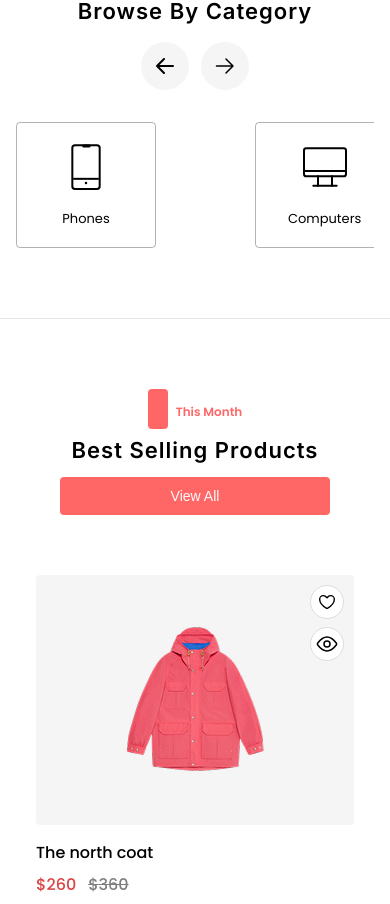
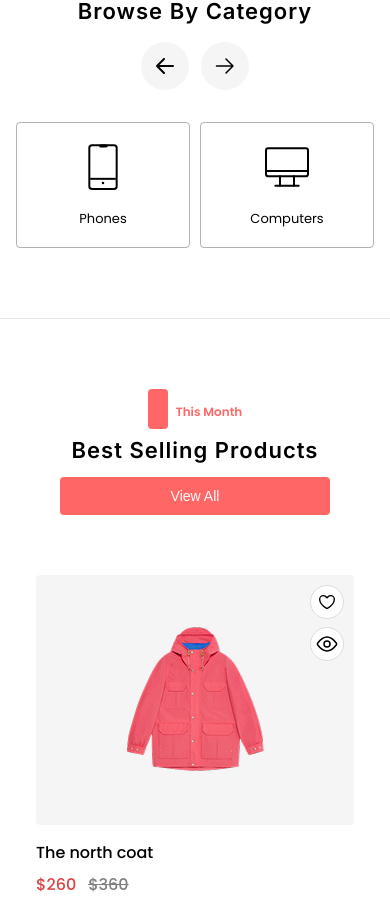
Before and after one commit to alihassamdev/react-assesment-taskifyapp, a React (Vite) app: page / in a window 390 px wide. Shown: the part 1738-2642 px from the top of the page. Built offline with nearby package versions, Linux system fonts and the light colour scheme.

Commit message:
Resolve the Catgeory Slider responsive for mobile screen

```diff
--- a/src/components/Client/CategorySection/CategorySection.css
+++ b/src/components/Client/CategorySection/CategorySection.css
@@ -132,9 +132,13 @@
     gap: 16px;
   }
 
+  .category-slider-wrapper {
+    gap: 20px;
+  }
+
   .category-item {
     width: 100%;
-    max-width: 140px;
+    max-width: 100%;
     height: auto;
     padding: 16px;
   }
--- a/src/components/Client/CategorySection/CategorySection.jsx
+++ b/src/components/Client/CategorySection/CategorySection.jsx
@@ -197,24 +197,29 @@ const CategorySection = () => {
                         swiper.params.navigation.nextEl = nextRef.current;
                     }}
                     breakpoints={{
-                        1200: {
-                            slidesPerView: 6,
+                        0: {
+                            slidesPerView: 2,
+                            spaceBetween: 10,
+                        },
+                        576: {
+                            slidesPerView: 3,
+                            spaceBetween: 16,
+                        },
+                        768: {
+                            slidesPerView: 3,
                             spaceBetween: 20,
                         },
                         991: {
                             slidesPerView: 4,
+                            spaceBetween: 20,
                         },
-                        768: {
-                            slidesPerView: 3,
-                        },
-                        576: {
-                            slidesPerView: 2,
-                            spaceBetween: 0,
-                        },
-                        0: {
-                            slidesPerView: 1.5,
+                        1200: {
+                            slidesPerView: 6,
+                            spaceBetween: 24,
                         },
                     }}
+
+
                     className="category-swiper"
                 >
                     {categories.map((category, index) => (
```
